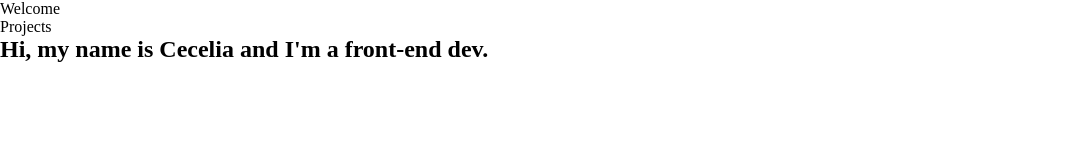
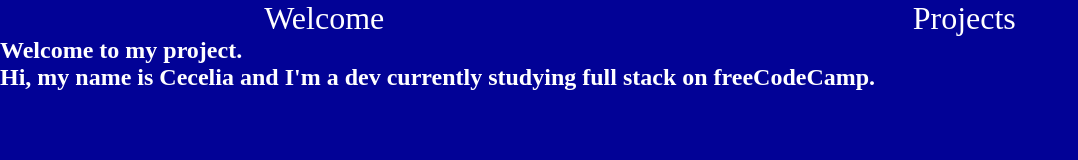
Before and after one commit to ceceliabraswell/freeCodeCamp-Personal-Portfolio, a plain HTML site: page index.html in a window 1280 px wide. Shown: the whole page, without its empty margins (0-1078 px from the left). Drawn offline with Linux system fonts and the light colour scheme.

Commit message:
Navbar CSS
Added CSS styling to navbar links

```diff
--- a/index.html
+++ b/index.html
@@ -17,7 +17,8 @@
     </header>
     <main>
         <section id="welcome-section">
-            <h1>Hi, my name is Cecelia and I'm a front-end dev.</h1>
+            <h1>Welcome to my project.</h1>
+            <h2>Hi, my name is Cecelia and I'm a dev currently studying full stack on freeCodeCamp.</h2>
         </section>
         <section id="project-section">
             <div class="project-tile">
--- a/style.css
+++ b/style.css
@@ -1,4 +1,27 @@
 * {
     margin: 0;
     padding: 0;
+    box-sizing: border-box;
+    text-decoration: none;
+    list-style-type: none;
 }
+
+body {
+    background-color: rgb(2, 2, 150);
+    color: white;
+}
+
+nav ul {
+    display: flex;
+    flex-wrap: wrap;
+    justify-content: space-around;
+    text-align: right;
+    font-size: 2rem;
+    cursor: pointer;
+}
+
+@media (max-width: 768px) {
+    nav {
+        flex-direction: column;
+    }
+}
```
